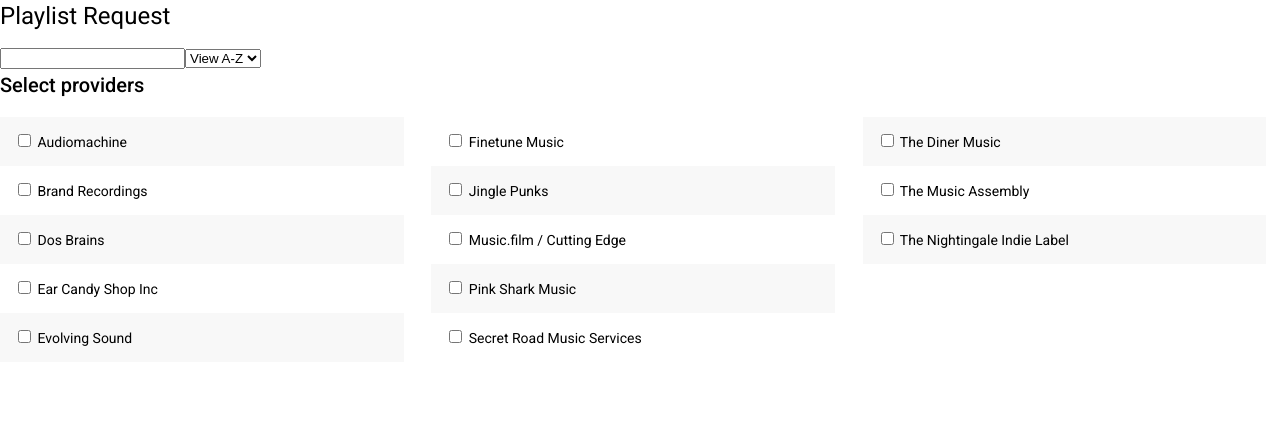
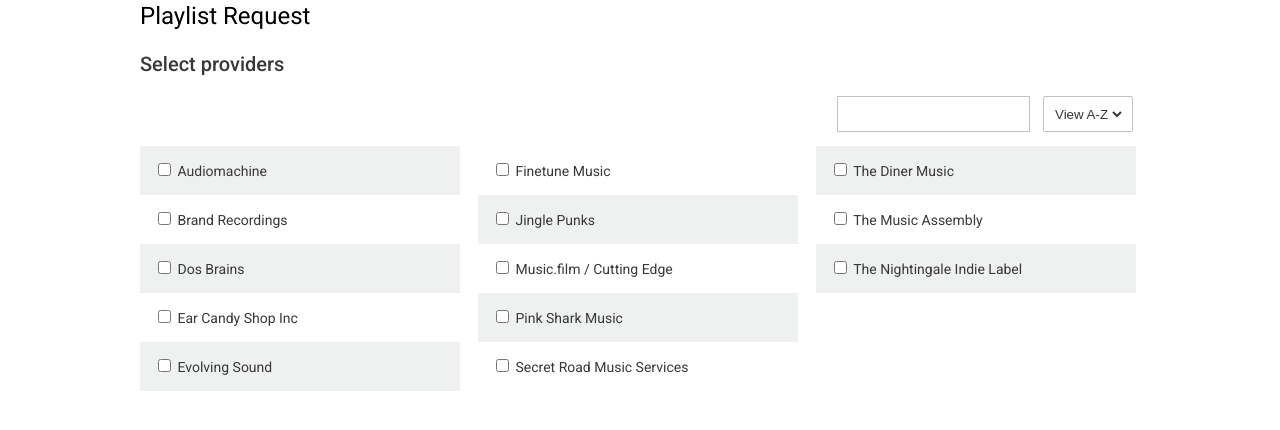
Before and after one commit to edpe/playlist-request, an Angular app: page / in a window 1280 px wide. Shown: the top 430 px of the page. Built offline with nearby package versions, Linux system fonts and the light colour scheme.

Commit message:
feat: layout and basic styling

```diff
--- a/src/app/app.component.html
+++ b/src/app/app.component.html
@@ -1,2 +1,4 @@
-<h1>{{ title }}</h1>
-<app-providers></app-providers>
+<app-layout>
+  <h1>{{ title }}</h1>
+  <app-providers></app-providers>
+</app-layout>
--- a/src/app/app.module.ts
+++ b/src/app/app.module.ts
@@ -9,9 +9,10 @@ import { ProvidersComponent } from './providers/providers.component';
 import { FormsModule } from '@angular/forms';
 import { FilterPipe } from './Pipes/filter.pipe';
 import { SortPipe } from './Pipes/sort.pipe';
+import { LayoutComponent } from './layout/layout.component';
 
 @NgModule({
-  declarations: [AppComponent, ProvidersComponent, FilterPipe, SortPipe],
+  declarations: [AppComponent, ProvidersComponent, FilterPipe, SortPipe, LayoutComponent],
   imports: [
     BrowserModule,
     AppRoutingModule,
--- /dev/null
+++ b/src/app/layout/layout.component.css
@@ -0,0 +1,4 @@
+main {
+  max-width: 1000px;
+  margin: 0 auto;
+}
--- /dev/null
+++ b/src/app/layout/layout.component.html
@@ -0,0 +1,3 @@
+<main>
+  <ng-content></ng-content>
+</main>
--- /dev/null
+++ b/src/app/layout/layout.component.ts
@@ -0,0 +1,15 @@
+import { Component, OnInit } from '@angular/core';
+
+@Component({
+  selector: 'app-layout',
+  templateUrl: './layout.component.html',
+  styleUrls: ['./layout.component.css']
+})
+export class LayoutComponent implements OnInit {
+
+  constructor() { }
+
+  ngOnInit(): void {
+  }
+
+}
--- a/src/app/providers/providers.component.css
+++ b/src/app/providers/providers.component.css
@@ -2,6 +2,10 @@
   column-count: 1;
   list-style-type: none;
   padding: 0;
+}
+
+h2 {
+  color: #383839;
 }
 
 @media (min-width: 640px) {
@@ -16,16 +20,42 @@
   }
 }
 
-.providers li {
+.providers > li {
   display: inline-block;
   justify-self: center;
   cursor: pointer;
   position: relative;
-  margin-right: 2em;
   width: 90%;
   padding: 1em;
+  color: #383839;
 }
 
-.providers li:nth-child(odd) {
-  background: #f8f8f8;
+.providers > li:nth-child(odd) {
+  background: #eff0f0;
 }
+
+.searchBar {
+  display: flex;
+  justify-content: flex-end;
+}
+
+.providerSearch {
+  padding: 0.5em;
+  border: 1px solid #c2c3c4;
+  margin-right: 1em;
+  color: #383839;
+}
+
+.sortDirection {
+  border: 1px solid #c2c3c4;
+  padding: 0.5em;
+  border-radius: 2px;
+  margin-right: 0.5em;
+}
+
+.sortDirection > select {
+  outline: 0px;
+  border: 0px;
+  background-color: #fff;
+  color: #383839;
+}
--- a/src/app/providers/providers.component.html
+++ b/src/app/providers/providers.component.html
@@ -1,15 +1,24 @@
-<input [(ngModel)]="providerTitle" aria-label="Search for a provider" />
+<h2>Select providers</h2>
 
+<section id="searchBar" class="searchBar" role="search">
+  <input
+    class="providerSearch"
+    [(ngModel)]="providerTitle"
+    aria-label="Search for a provider"
+  />
+  <div class="sortDirection">
     <select
       [(ngModel)]="sortDirection"
       aria-label="toggle sort direction"
       (change)="onSortDirectionChange(sortDirection)"
+      [value]="sortDirection"
     >
       <option value="ascending">View A-Z</option>
       <option value="descending">View Z-A</option>
     </select>
+  </div>
+</section>
 
-<h2>Select providers</h2>
 <ul class="providers">
   <li
     *ngFor="
```
Also changed, not shown: 1 other file (tests, documents, lock files or other folders). Lines whose indentation alone changed are shown as unchanged.
